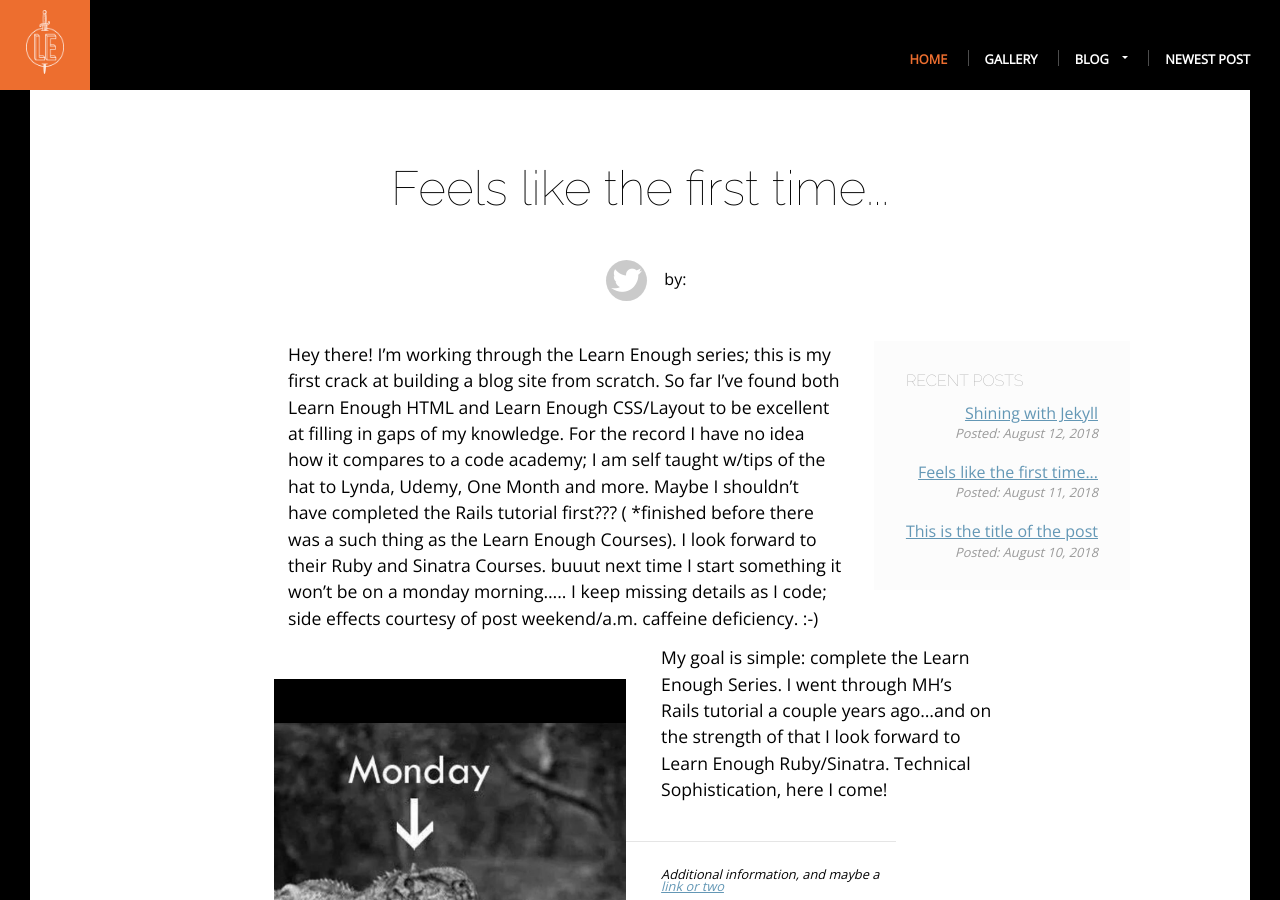
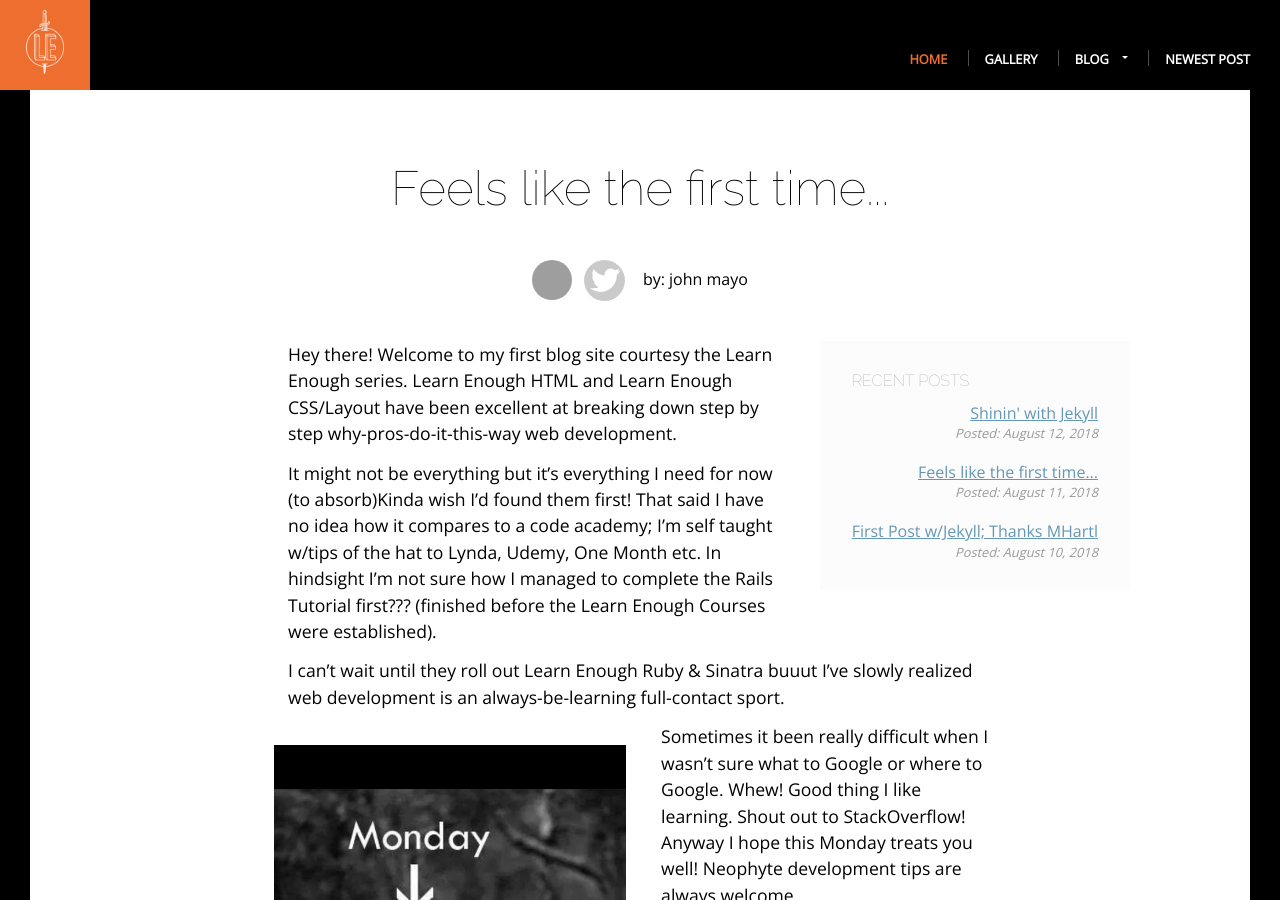
Before and after one commit to jomayo/jomayo.github.io, a Jekyll site: the page built from _posts/2018-08-11-title-of-second-post.md, in a window 1280 px wide and 900 px high, scrolled down 376 px. Built offline with Jekyll 4.4.1, drawn with Linux system fonts in a browser that asks for light colours; nearby versions of some CDN libraries; some of the changed text lies outside the part shown; grey boxes are pictures that could not be loaded.

Commit message:
clean up blog post and home page content

```diff
--- a/_includes/blog-detail.html
+++ b/_includes/blog-detail.html
@@ -3,4 +3,4 @@
 	<i class="fab fa-twitter"></i>
 </a>
 by: {{ post.author }}
-<span>{{ post.date | date: '%B %d, %Y' }}</span>
+<!-- <span>{{ post.date | date: '%B %d, %Y' }}</span> -->
--- a/_layouts/post.html
+++ b/_layouts/post.html
@@ -12,7 +12,12 @@
 			<h1>{{ page.title }}</h2>
 				<!--byline wrapper class that will include gravatar image & twitter link & page author {Liquid code} -->
 			<div class="post-byline">
-				{% include blog-detail.html %}
+				<img src="{{ page.gravatar }}">
+				<a href="{{ page.authorTwitter }}" class="social-link">
+					<i class="fab fa-twitter"></i>
+				</a>
+				by: {{ page.author }}
+				<span>{{ post.date | date: '%B %d, %Y' }}</span>
 			</div>
 		</header>
 		<!-- aside wrapper is 3rd column that includes preview of recent posts, post titles and post dates -->
--- a/_posts/2018-08-10-title-of-post.md
+++ b/_posts/2018-08-10-title-of-post.md
@@ -1,6 +1,6 @@
 ---
 layout: post
-title: This is the title of the post
+title: First Post w/Jekyll; Thanks MHartl
 postHero: /images/shark.jpg
 author: Me, Myself, and I
 authorTwitter: http://twitter.com/mhartl
--- a/_posts/2018-08-11-title-of-second-post.md
+++ b/_posts/2018-08-11-title-of-second-post.md
@@ -5,11 +5,16 @@
 author: john mayo
 authorTwitter: https://twitter.com/jmayoquai
 gravatar:  https://gravatar.com/avatar/0a1ca7781578a0987c112f3950d32312?s=80
-postFooter: Additional information, and maybe a <a href="#">link or two</a>
+postFooter: Here I am on Instagram @<a href="https://www.instagram.com/jmayoquai/">jmayoquai</a>
 
 ---
- Hey there! I'm working through the Learn Enough series; this is my first crack at building a blog site from scratch. So far I've found both Learn Enough HTML and Learn Enough CSS/Layout to be excellent at filling in gaps of my knowledge. For the record I have no idea how it compares to a code academy; I am self taught w/tips of the hat to Lynda, Udemy, One Month and more. Maybe I shouldn't have completed the Rails tutorial first??? ( *finished before there was a such thing as the Learn Enough Courses). I look forward to their Ruby and Sinatra Courses. buuut next time I start something it won't be on a monday morning..... I keep missing details as I code; side effects courtesy of post weekend/a.m. caffeine deficiency. :-)
+ Hey there! Welcome to my first blog site courtesy the Learn Enough series.  Learn Enough HTML and Learn Enough CSS/Layout have been excellent at breaking down step by step why-pros-do-it-this-way web development.
 
+ It might not be everything but it's everything I need for now (to absorb)Kinda wish I'd found them first! That said I have no idea how it compares to a code academy; I'm self taught w/tips of the hat to Lynda, Udemy, One Month etc. In hindsight I'm not sure how I managed to complete the Rails Tutorial first??? (finished before the Learn Enough Courses were established).
+
+  I can't wait until they roll out Learn Enough Ruby & Sinatra buuut I've slowly realized web development is an always-be-learning full-contact sport.
 <img class="pull-left" src="/images/mondays.PNG" alt="mondays" style= "height: 30em;">
 
-My goal is simple: complete the Learn Enough Series. I went through MH's Rails tutorial a couple years ago...and on the strength of that I look forward to  Learn Enough Ruby/Sinatra. Technical Sophistication, here I come!
+ Sometimes it been  really difficult when I wasn't sure what to Google or where to Google. Whew! Good thing I like learning. Shout out to StackOverflow! Anyway I hope this Monday treats you well! Neophyte development tips are always welcome.
+
+ Technical Sophistication, here I come!
--- a/css/main.css
+++ b/css/main.css
@@ -449,14 +449,14 @@
  	color: #fff;
  	content: "﹀";
  	font-size: 36px;
- 	left: 46%;
+ 	left: 50%;
  	position: absolute;
- 	transform: translate(50%, 0);
+ 	transform: translate(-50%, 0);
  }
 
 .hero-home {
 	background-image: url(/images/shark.jpg);
-	background-position: center top;
+	background-position: center center;
 }
 .hero-content {
 	color: #fff;
@@ -464,7 +464,7 @@
 	text-align: center;
 	text-transform: uppercase;
 	top: 50%;
-	transform: translate(0, -20%);
+	transform: translate(0, -50%);
 }
 .hero-content h1 {
 	font-family: 'Raleway', helvetica, sans;
```
Also changed, not shown: _posts/2018-08-12-Shining-with-Jekyll.md (+3 -4 lines), 6 other files.
